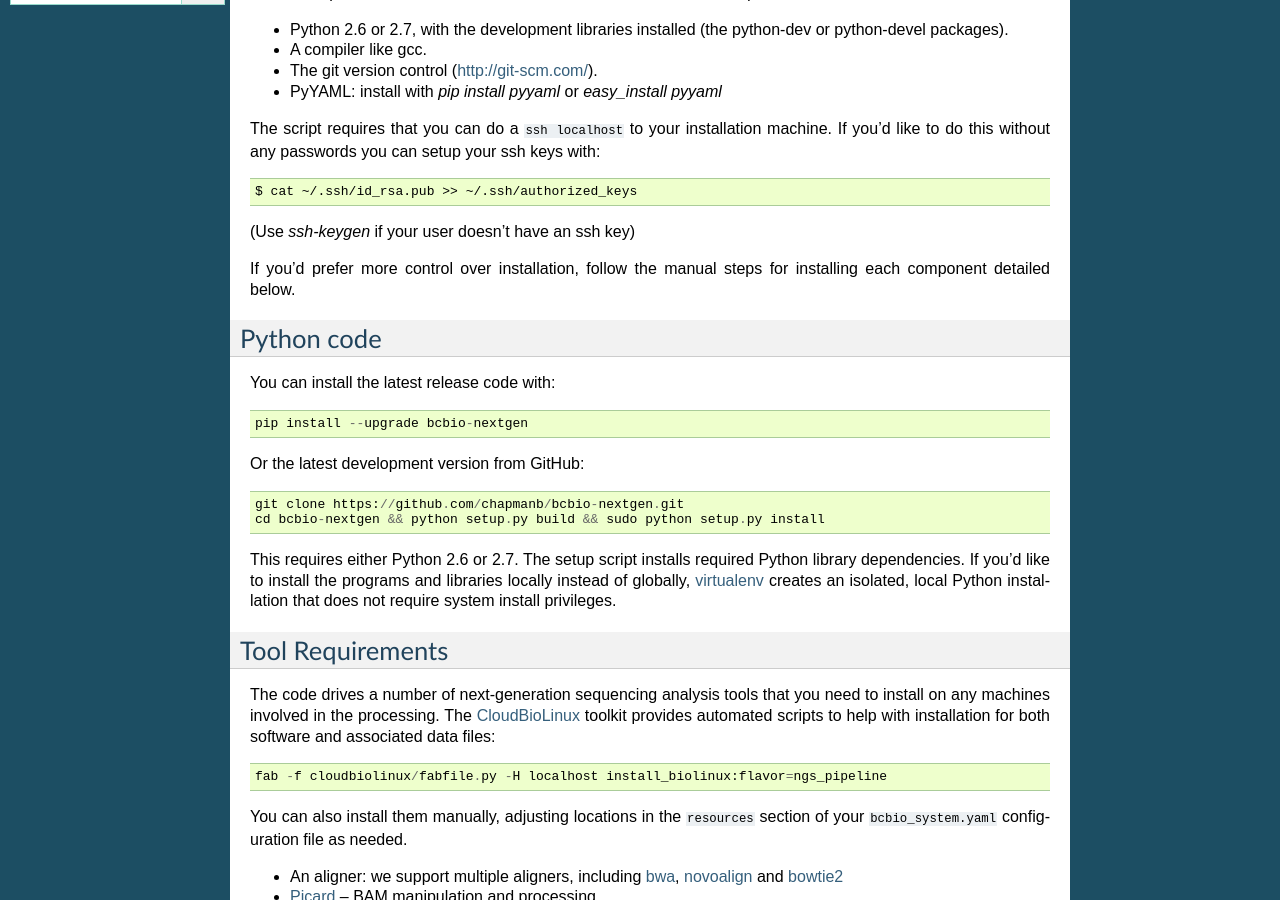
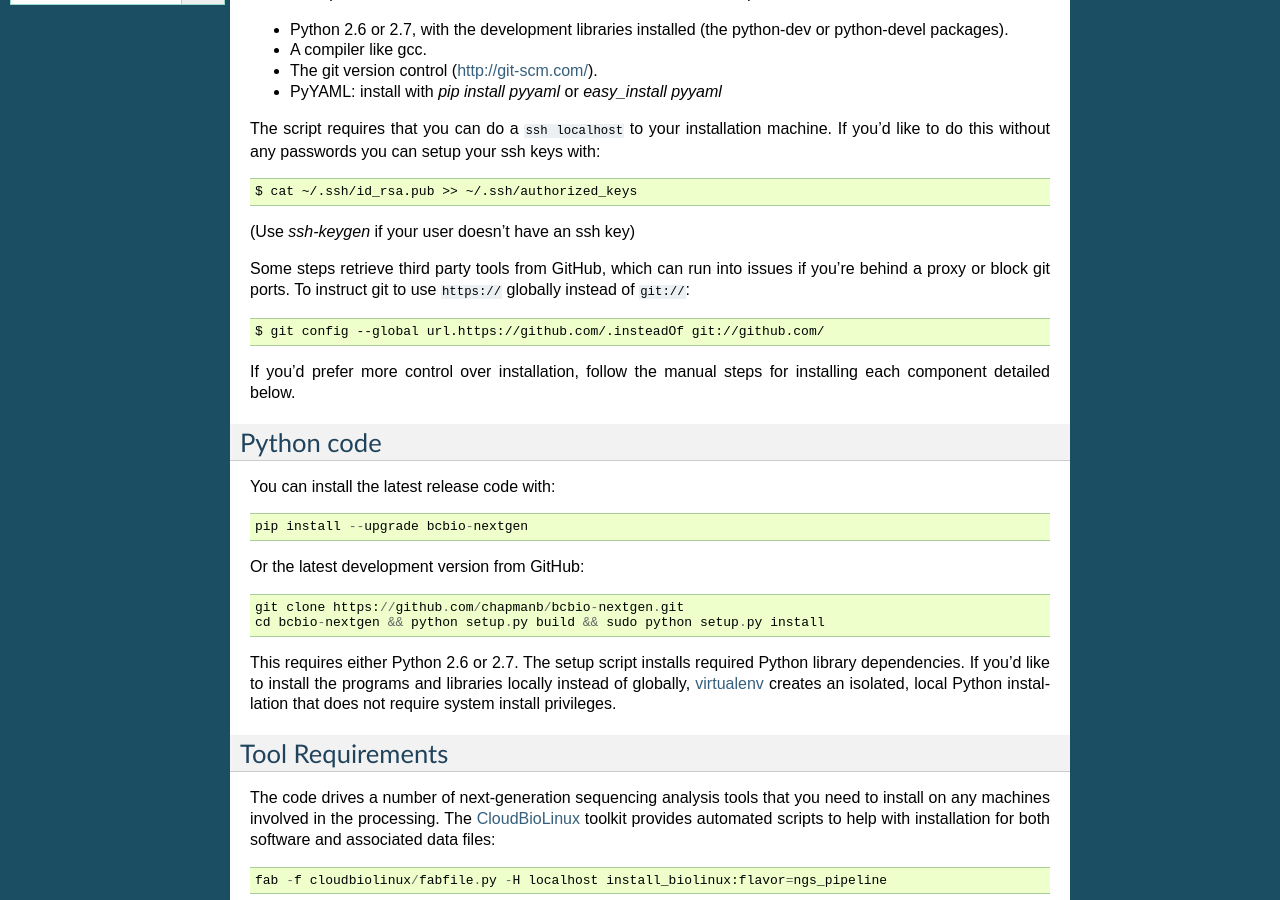
Before and after one commit to bcbio/bcbio-nextgen, a Sphinx documentation site: the page built from docs/contents/installation.rst, in a window 1280 px wide and 900 px high, scrolled down 368 px. Built offline with Sphinx 7.4.7, drawn with Linux system fonts in a browser that asks for light colours.

Commit message:
Document workaround for Git when git protocol is blocked or behind proxy. Thanks to James Cuff

```diff
--- a/docs/contents/installation.rst
+++ b/docs/contents/installation.rst
@@ -35,6 +35,12 @@ you can setup your ssh keys with::
     $ cat ~/.ssh/id_rsa.pub >> ~/.ssh/authorized_keys
 
 (Use `ssh-keygen` if your user doesn't have an ssh key)
+
+Some steps retrieve third party tools from GitHub, which can run into
+issues if you're behind a proxy or block git ports. To instruct git to
+use ``https://`` globally instead of ``git://``::
+
+    $ git config --global url.https://github.com/.insteadOf git://github.com/
 
 If you'd prefer more control over installation, follow the manual
 steps for installing each component detailed below.
```
Also changed, not shown: HISTORY.md (+1 -0 lines).
